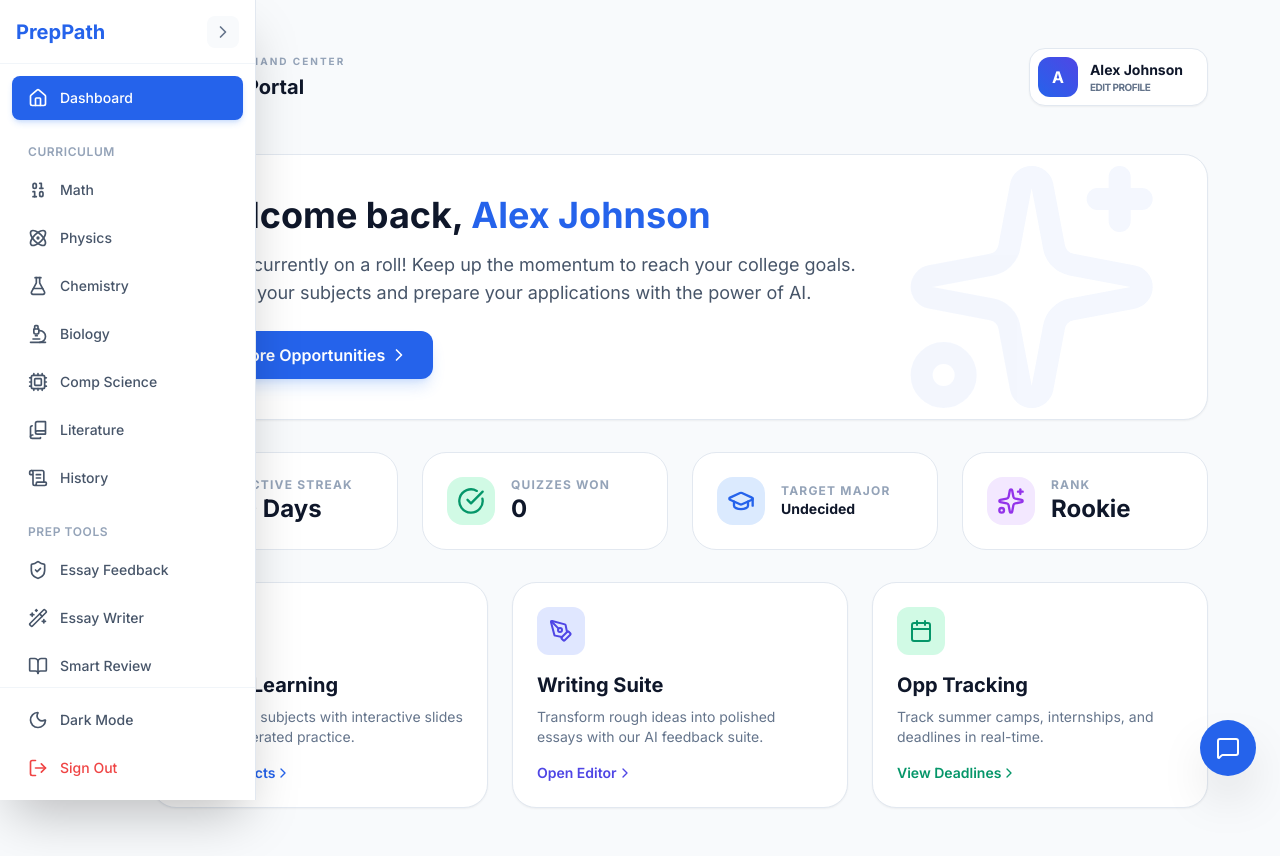
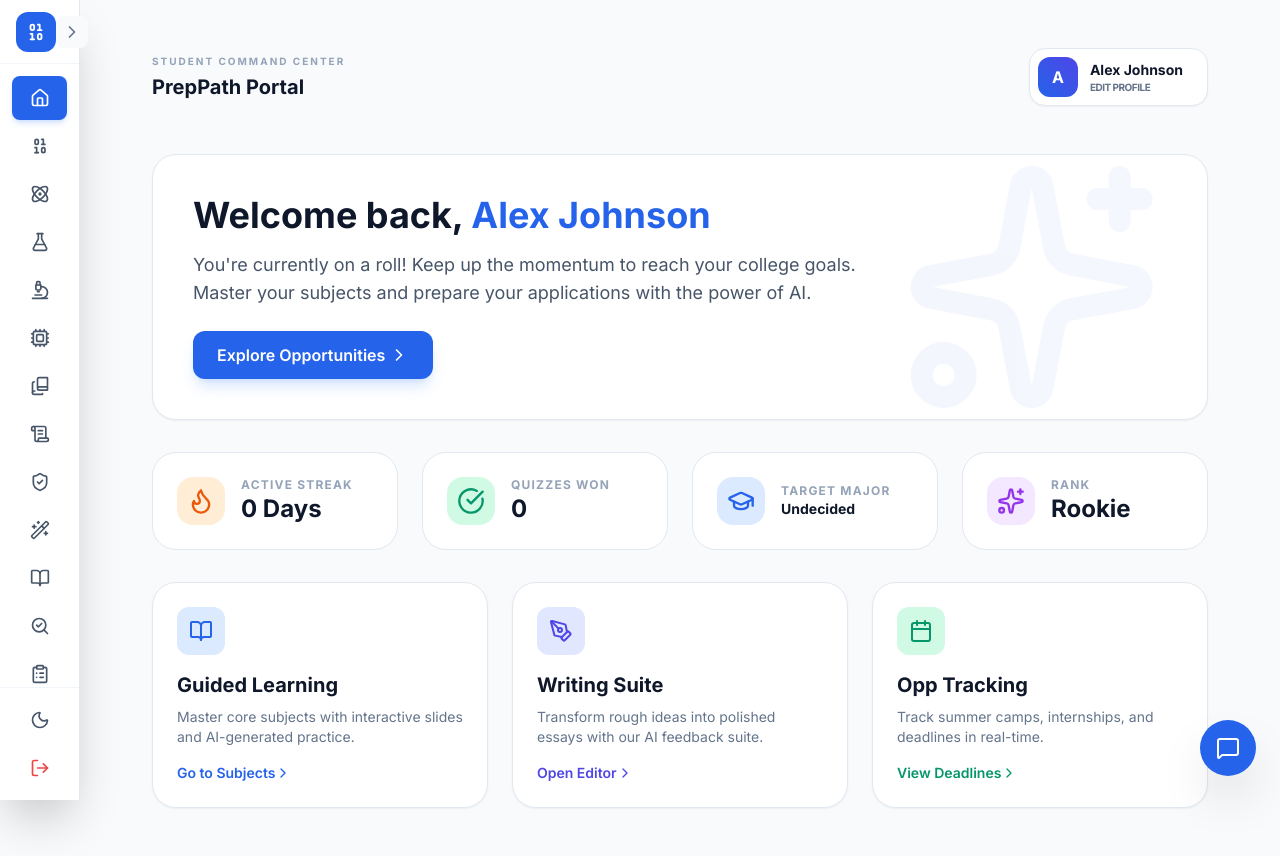
Before and after one commit to axel777-arch/prep-ai-1, a React (Vite) app: page / in a window 1280 px wide. Both pictures are taken after a click on the button "Google". Built offline with nearby package versions, Linux system fonts and the light colour scheme.

Commit message:
Update Sidebar.tsx

```diff
--- a/components/Sidebar.tsx
+++ b/components/Sidebar.tsx
@@ -1,7 +1,6 @@
-
-import React, { useState } from 'react';
+import React from 'react';
 import {
-  Home, BookOpen, PenTool, Calendar, ChevronLeft, ChevronRight,
+  Home, BookOpen, Calendar, ChevronLeft, ChevronRight,
   Binary, Atom, FlaskConical, ScrollText, Moon, Sun, Wand2, ShieldCheck, LogOut,
   Microscope, Cpu, BookCopy, SearchCheck, ClipboardList
 } from 'lucide-react';
@@ -17,67 +16,92 @@ interface SidebarProps {
   onLogout: () => void;
 }
 
-const Sidebar: React.FC<SidebarProps> = ({ isPinned, setIsPinned, currentPage, onNavigate, theme, toggleTheme, onLogout }) => {
-  const [isHovered, setIsHovered] = useState(false);
+const Sidebar: React.FC<SidebarProps> = ({
+  isPinned,
+  setIsPinned,
+  currentPage,
+  onNavigate,
+  theme,
+  toggleTheme,
+  onLogout
+}) => {
+  const isOpen = isPinned;
 
-  const isOpen = isPinned || isHovered;
-
-  const NavItem = ({ icon: Icon, label, page, active }: { icon: any, label: string, page: Page, active: boolean }) => (
+  const NavItem = ({
+    icon: Icon,
+    label,
+    page,
+    active
+  }: {
+    icon: any;
+    label: string;
+    page: Page;
+    active: boolean;
+  }) => (
     <button
       onClick={() => onNavigate(page)}
-      className={`flex items-center w-full px-4 py-3 mb-1 transition-all rounded-lg text-sm font-medium ${
+      className={`flex items-center w-full px-4 py-3 mb-1 rounded-lg text-sm font-medium transition-all
+        ${
           active
             ? 'bg-blue-600 text-white shadow-md shadow-blue-500/20'
             : 'text-slate-600 dark:text-slate-400 hover:bg-slate-100 dark:hover:bg-slate-800'
-      } ${!isOpen && 'justify-center px-0'}`}
+        }
+        ${!isOpen && 'justify-center px-0'}
+      `}
     >
       <Icon size={20} className={isOpen ? 'mr-3 shrink-0' : 'shrink-0'} />
-      {isOpen && <span className="whitespace-nowrap overflow-hidden">{label}</span>}
+      {isOpen && <span className="whitespace-nowrap">{label}</span>}
     </button>
   );
 
   return (
     <div
-      onMouseEnter={() => setIsHovered(true)}
-      onMouseLeave={() => setIsHovered(false)}
-      className={`fixed top-0 left-0 h-full bg-white dark:bg-slate-900 border-r border-slate-200 dark:border-slate-800 transition-all duration-300 ease-in-out z-50 flex flex-col shadow-2xl ${
-        isOpen ? 'w-64' : 'w-20'
-      }`}
+      className={`fixed top-0 left-0 h-full z-50 flex flex-col
+        bg-white dark:bg-slate-900
+        border-r border-slate-200 dark:border-slate-800
+        shadow-2xl transition-all duration-300
+        ${isOpen ? 'w-64' : 'w-20'}
+      `}
     >
+      {/* Header */}
       <div className="flex items-center justify-between p-4 border-b border-slate-100 dark:border-slate-800 h-16">
         {isOpen ? (
           <button
             onClick={() => onNavigate(Page.HOME)}
-            className="text-xl font-bold text-blue-600 dark:text-blue-500 animate-in fade-in duration-300 hover:opacity-80 transition-opacity"
+            className="text-xl font-bold text-blue-600 dark:text-blue-500"
           >
             PrepPath
           </button>
         ) : (
           <button
             onClick={() => onNavigate(Page.HOME)}
-            className="w-full flex justify-center group"
+            className="w-full flex justify-center"
           >
-            <div className="w-10 h-10 bg-blue-600 rounded-xl flex items-center justify-center text-white transition-transform group-hover:scale-110">
+            <div className="w-10 h-10 bg-blue-600 rounded-xl flex items-center justify-center text-white">
               <Binary size={22} />
             </div>
           </button>
         )}
-        {isOpen && (
+
+        {/* Toggle Button */}
         <button
           onClick={() => setIsPinned(!isPinned)}
-            className={`p-1.5 rounded-lg transition-colors ${isPinned ? 'bg-blue-50 text-blue-600 dark:bg-blue-900/30 dark:text-blue-400' : 'bg-slate-50 dark:bg-slate-800 text-slate-500 hover:bg-slate-200'}`}
+          className="p-1.5 rounded-lg bg-slate-50 dark:bg-slate-800
+                     text-slate-500 hover:bg-slate-200 dark:hover:bg-slate-700 transition-colors"
         >
-            {isPinned ? <ChevronLeft size={20} /> : <ChevronRight size={20} />}
+          {isOpen ? <ChevronLeft size={20} /> : <ChevronRight size={20} />}
         </button>
-        )}
       </div>
 
-      <div className="flex-1 overflow-y-auto p-3 custom-scrollbar">
+      {/* Navigation */}
+      <div className="flex-1 overflow-y-auto p-3">
         <NavItem icon={Home} label="Dashboard" page={Page.HOME} active={currentPage === Page.HOME} />
 
-        <div className={`mt-6 mb-2 px-4 text-xs font-semibold text-slate-400 uppercase tracking-wider ${!isOpen && 'opacity-0'}`}>
+        {isOpen && (
+          <div className="mt-6 mb-2 px-4 text-xs font-semibold text-slate-400 uppercase tracking-wider">
             Curriculum
           </div>
+        )}
         <NavItem icon={Binary} label="Math" page={Page.MATH} active={currentPage === Page.MATH} />
         <NavItem icon={Atom} label="Physics" page={Page.PHYSICS} active={currentPage === Page.PHYSICS} />
         <NavItem icon={FlaskConical} label="Chemistry" page={Page.CHEMISTRY} active={currentPage === Page.CHEMISTRY} />
@@ -86,25 +110,33 @@ const Sidebar: React.FC<SidebarProps> = ({ isPinned, setIsPinned, currentPage, o
         <NavItem icon={BookCopy} label="Literature" page={Page.LIT} active={currentPage === Page.LIT} />
         <NavItem icon={ScrollText} label="History" page={Page.HISTORY} active={currentPage === Page.HISTORY} />
 
-        <div className={`mt-6 mb-2 px-4 text-xs font-semibold text-slate-400 uppercase tracking-wider ${!isOpen && 'opacity-0'}`}>
+        {isOpen && (
+          <div className="mt-6 mb-2 px-4 text-xs font-semibold text-slate-400 uppercase tracking-wider">
             Prep Tools
           </div>
+        )}
         <NavItem icon={ShieldCheck} label="Essay Feedback" page={Page.ESSAY_FEEDBACK} active={currentPage === Page.ESSAY_FEEDBACK} />
         <NavItem icon={Wand2} label="Essay Writer" page={Page.ESSAY_WRITER} active={currentPage === Page.ESSAY_WRITER} />
         <NavItem icon={BookOpen} label="Smart Review" page={Page.SMART_REVIEW} active={currentPage === Page.SMART_REVIEW} />
         <NavItem icon={SearchCheck} label="College Matcher" page={Page.COLLEGE_MATCHER} active={currentPage === Page.COLLEGE_MATCHER} />
         <NavItem icon={ClipboardList} label="Requirements" page={Page.COLLEGE_REQUIREMENTS} active={currentPage === Page.COLLEGE_REQUIREMENTS} />
 
-        <div className={`mt-6 mb-2 px-4 text-xs font-semibold text-slate-400 uppercase tracking-wider ${!isOpen && 'opacity-0'}`}>
+        {isOpen && (
+          <div className="mt-6 mb-2 px-4 text-xs font-semibold text-slate-400 uppercase tracking-wider">
             Tracking
           </div>
+        )}
         <NavItem icon={Calendar} label="Opportunities" page={Page.OPPORTUNITIES} active={currentPage === Page.OPPORTUNITIES} />
       </div>
 
+      {/* Footer */}
       <div className="p-3 border-t border-slate-100 dark:border-slate-800 space-y-2">
         <button
           onClick={toggleTheme}
-          className={`flex items-center w-full px-4 py-2.5 rounded-lg text-sm font-medium text-slate-600 dark:text-slate-400 hover:bg-slate-100 dark:hover:bg-slate-800 transition-colors ${!isOpen && 'justify-center px-0'}`}
+          className={`flex items-center w-full px-4 py-2.5 rounded-lg text-sm font-medium
+            text-slate-600 dark:text-slate-400 hover:bg-slate-100 dark:hover:bg-slate-800
+            ${!isOpen && 'justify-center px-0'}
+          `}
         >
           {theme === 'light' ? <Moon size={20} className={isOpen ? 'mr-3' : ''} /> : <Sun size={20} className={isOpen ? 'mr-3' : ''} />}
           {isOpen && <span>{theme === 'light' ? 'Dark Mode' : 'Light Mode'}</span>}
@@ -112,7 +144,10 @@ const Sidebar: React.FC<SidebarProps> = ({ isPinned, setIsPinned, currentPage, o
 
         <button
           onClick={onLogout}
-          className={`flex items-center w-full px-4 py-2.5 rounded-lg text-sm font-medium text-red-500 hover:bg-red-50 dark:hover:bg-red-900/10 transition-colors ${!isOpen && 'justify-center px-0'}`}
+          className={`flex items-center w-full px-4 py-2.5 rounded-lg text-sm font-medium
+            text-red-500 hover:bg-red-50 dark:hover:bg-red-900/10
+            ${!isOpen && 'justify-center px-0'}
+          `}
         >
           <LogOut size={20} className={isOpen ? 'mr-3' : ''} />
           {isOpen && <span>Sign Out</span>}
```
Lines whose indentation alone changed are shown as unchanged.
